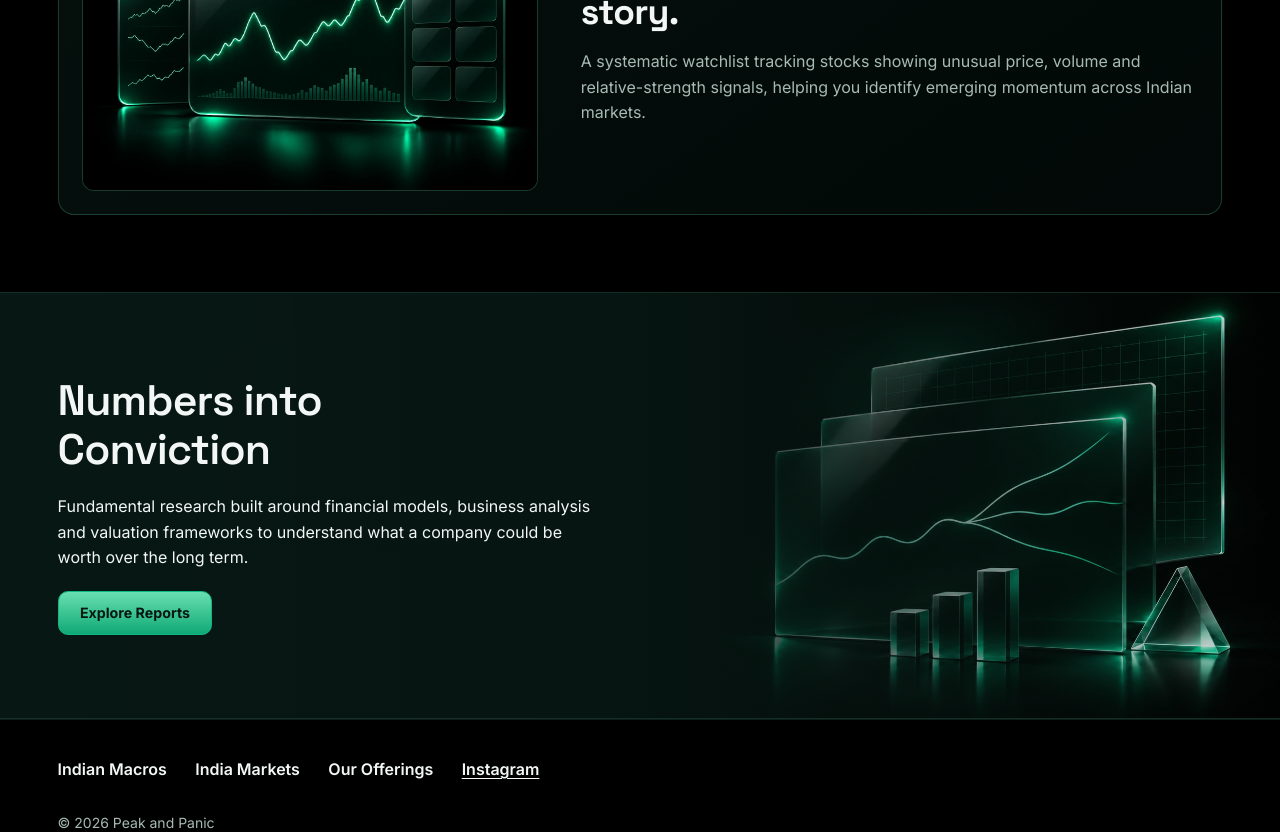
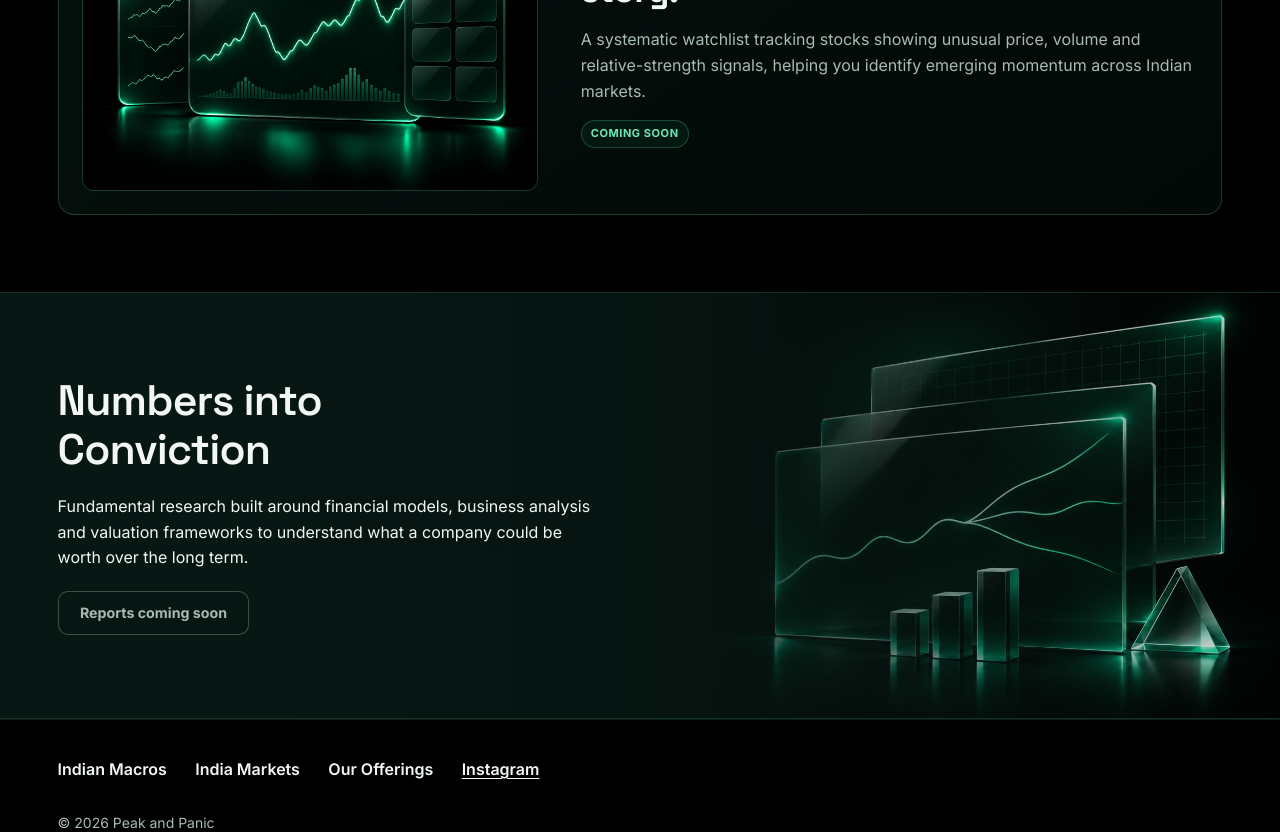
Before and after one commit to sarthakpatwari/peakandpanic, a Next.js app: page / in a window 1280 px wide. Shown: the part 2320-3152 px from the top of the page. Built offline with nearby package versions, Linux system fonts and the light colour scheme; no server answers.

Commit message:
fix: correct homepage destinations

```diff
--- a/src/app/globals.css
+++ b/src/app/globals.css
@@ -453,6 +453,19 @@ canvas#particles {
   color: var(--muted);
 }
 
+.offer__status {
+  align-self: flex-start;
+  padding: 4px 9px;
+  border: 1px solid rgba(110, 231, 183, 0.24);
+  border-radius: 999px;
+  color: var(--highlight);
+  background: rgba(16, 185, 129, 0.07);
+  font-size: 11px;
+  font-weight: 700;
+  letter-spacing: 0.05em;
+  text-transform: uppercase;
+}
+
 .offer__img, .offer__link {
   display: block;
   min-width: 0;
@@ -465,10 +478,13 @@ canvas#particles {
 .offer img {
   width: 100%;
   height: auto;
+}
+
+.offer__link img {
   transition: transform 0.2s ease, box-shadow 0.2s ease;
 }
 
-.offer__img:hover img, .offer__link:hover img {
+.offer__link:hover img {
   transform: scale(1.02);
   box-shadow: 0 0 calc(18 * var(--u)) var(--glow);
 }
@@ -556,6 +572,16 @@ canvas#particles {
   background: var(--highlight);
   border-color: var(--highlight);
   transform: translateY(-1px);
+}
+
+.btn-explore--disabled,
+.btn-explore--disabled:hover {
+  border-color: rgba(167, 187, 179, 0.34);
+  background: rgba(7, 23, 19, 0.72);
+  color: var(--muted);
+  cursor: not-allowed;
+  transform: none;
+  transition: none;
 }
 
 @media (max-width: 800px) {
--- a/src/components/home/Offerings.tsx
+++ b/src/components/home/Offerings.tsx
@@ -1,16 +1,18 @@
 import Link from "next/link";
 
 const offerings = [
-  { title: "The world doesn’t trade in isolation", description: "Understand the global forces shaping investment markets, from interest rates and inflation to currencies, commodities, geopolitics and global capital flows.", href: "/indian-macros", image: "/images/pp-global-markets-emerald.webp", alt: "Global markets artwork" },
-  { title: "India Beyond the Index", description: "Track the trends shaping Indian equities, from earnings and valuations to sectors, liquidity, FII flows and the economic forces driving the market.", href: "/india-markets", image: "/images/pp-indian-markets-emerald.webp", alt: "Indian markets artwork" },
-  { title: "Spot the move before it becomes the story.", description: "A systematic watchlist tracking stocks showing unusual price, volume and relative-strength signals, helping you identify emerging momentum across Indian markets.", href: "/fiscal-tracker", image: "/images/pp-momentum-emerald.webp", alt: "Momentum dashboard" },
+  { title: "The world doesn’t trade in isolation", description: "Understand the global forces shaping investment markets, from interest rates and inflation to currencies, commodities, geopolitics and global capital flows.", image: "/images/pp-global-markets-emerald.webp", alt: "Global markets artwork", available: false },
+  { title: "India Beyond the Index", description: "Track the trends shaping Indian equities, from earnings and valuations to sectors, liquidity, FII flows and the economic forces driving the market.", href: "/india-markets", image: "/images/pp-indian-markets-emerald.webp", alt: "Indian markets artwork", available: true },
+  { title: "Spot the move before it becomes the story.", description: "A systematic watchlist tracking stocks showing unusual price, volume and relative-strength signals, helping you identify emerging momentum across Indian markets.", image: "/images/pp-momentum-emerald.webp", alt: "Momentum dashboard", available: false },
 ];
 
 export default function Offerings() {
   return <><h2 className="section-title" id="offerings">Four ways to understand Markets</h2><p className="offerings-caption">Section artwork is illustrative and does not show live market data.</p>
     {offerings.map((item, index) => <section key={item.title} className={`offer ${index === 1 ? "offer--2" : `offer--${index + 1}`}`}>
-      <Link href={item.href} className={index === 1 ? "offer__link" : "offer__img"} aria-label={item.title}><img src={item.image} alt={item.alt} /></Link>
-      <div className="offer__copy"><h3>{item.title}</h3><p>{item.description}</p></div>
+      {item.available && item.href
+        ? <Link href={item.href} className="offer__link" aria-label={item.title}><img src={item.image} alt={item.alt} /></Link>
+        : <div className="offer__img"><img src={item.image} alt={item.alt} /></div>}
+      <div className="offer__copy"><h3>{item.title}</h3><p>{item.description}</p>{!item.available && <span className="offer__status">Coming soon</span>}</div>
     </section>)}
   </>;
 }
--- a/src/components/home/ResearchBanner.tsx
+++ b/src/components/home/ResearchBanner.tsx
@@ -1,5 +1,3 @@
-import Link from "next/link";
-
 export default function ResearchBanner() {
   return (
     <section className="research">
@@ -9,9 +7,9 @@ export default function ResearchBanner() {
         <p>
           Fundamental research built around financial models, business analysis and valuation frameworks to understand what a company could be worth over the long term.
         </p>
-        <Link href="/indian-macros" className="btn-explore">
-          Explore Reports
-        </Link>
+        <button type="button" className="btn-explore btn-explore--disabled" disabled>
+          Reports coming soon
+        </button>
       </div>
     </section>
   );
```
